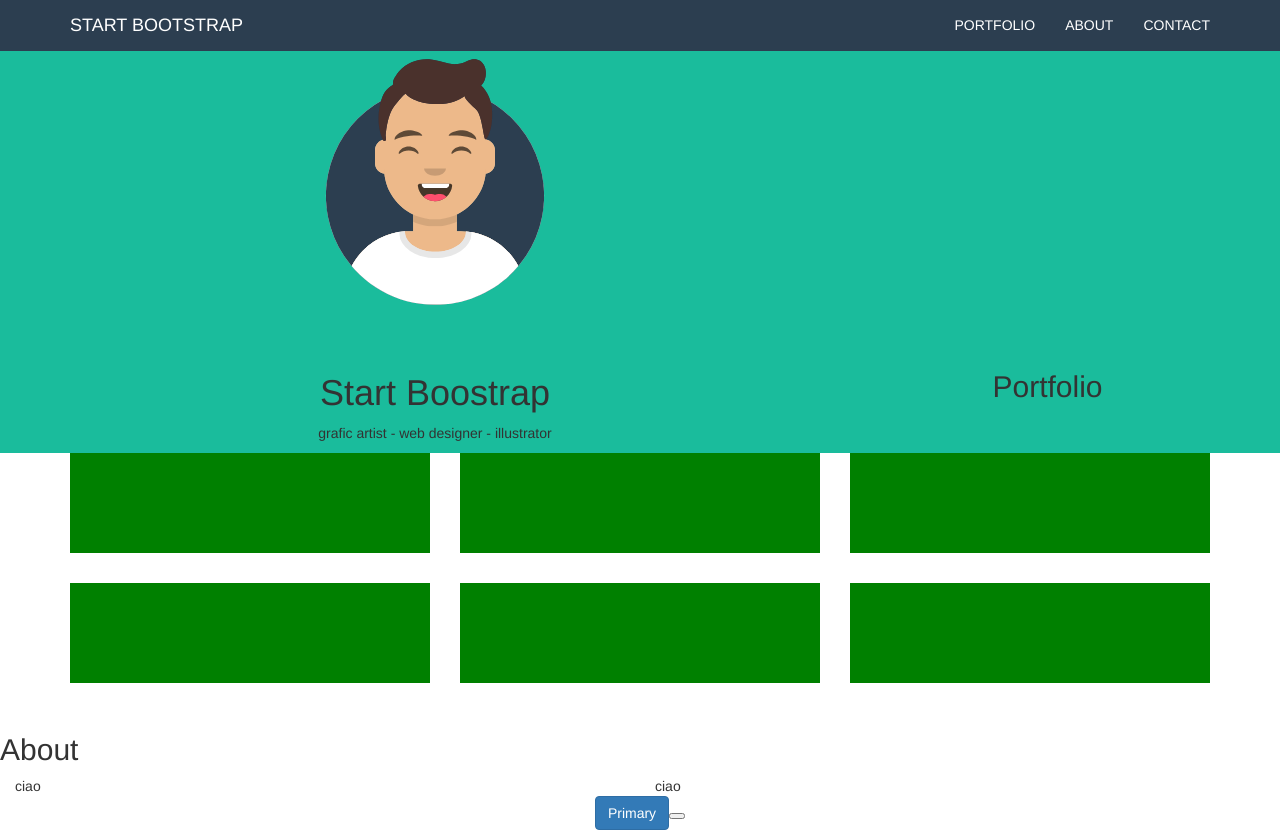
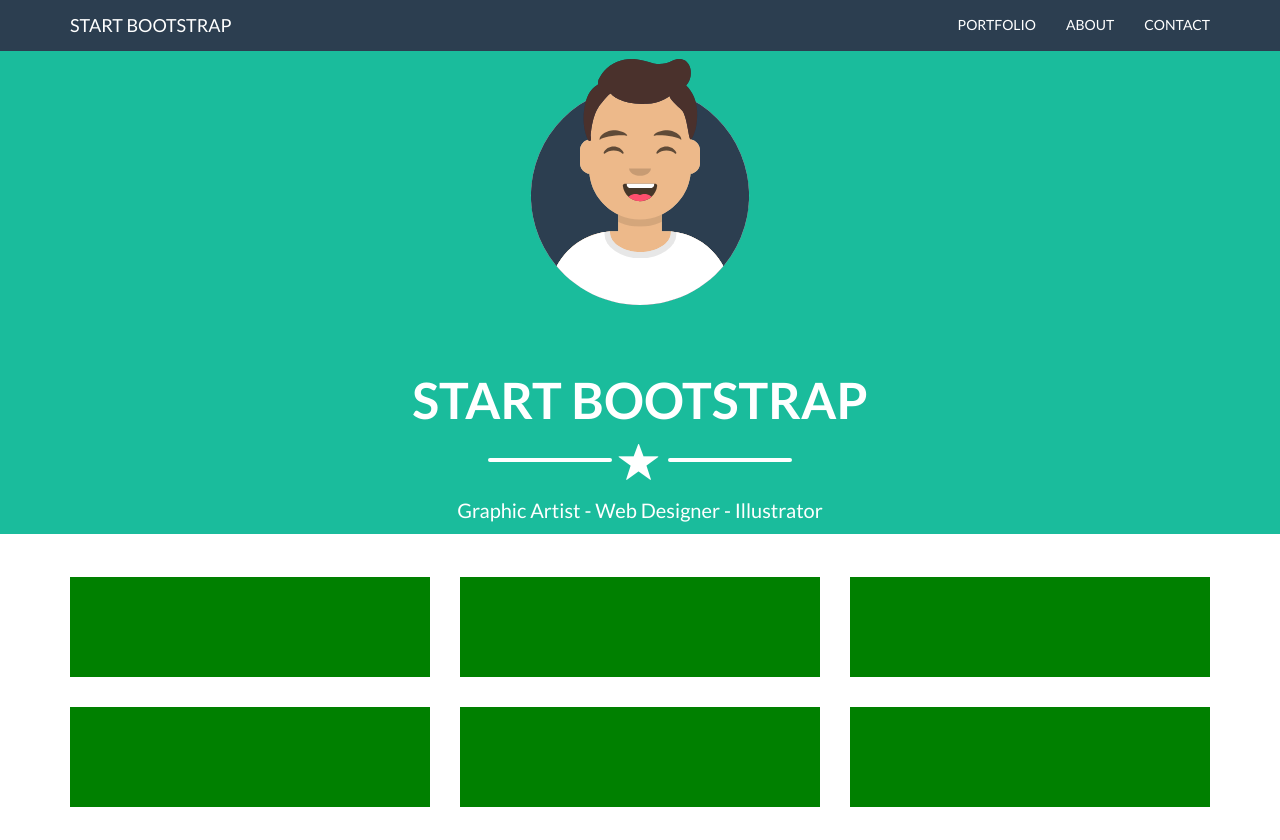
Before and after one commit to musumeci-gabriele/html-css-bootstrap-freelancer, a plain HTML site: page index.html in a window 1280 px wide. Shown: the top 840 px of the page. Drawn offline with nearby package versions, Linux system fonts and the light colour scheme.

Commit message:
start bootstrap

```diff
--- a/css/style.css
+++ b/css/style.css
@@ -3,8 +3,9 @@ body {
     font-family: 'Lato', sans-serif;
     font-size: 14px;
     line-height: 1.42857143;
-    color: #333;
+    color: #fff;
     background-color: #fff;
+    text-align: center;
 }
 /* color */
 .bg_blue-p{
@@ -17,6 +18,7 @@ body {
 /* editing text */
 .up_text{
   text-transform: uppercase;
+
 }
 .text_white{
   color: white;
@@ -24,10 +26,12 @@ body {
 #hover_text:hover{
   background-color: #1abc9c;
 }
+h1{
+  font-size: 50px;
+}
 /* //editing text */
 #avatar{
   width:240px;
-  height: 255px;
   margin: 0 0 48px;
 }
 .jumbo_section{
@@ -37,9 +41,23 @@ body {
 .jumbo_text{
   margin: auto;
   text-align: center;
-  max-width: 900px;
   padding:0 15px;
 }
+.separatore{
+  text-align: center;
+  font-size: 40px;
+
+}
+.linea{
+  border: 2px solid white;
+  border-radius: 5px;
+  width: 120px;
+  display: inline-block;
+}
+.jobs{
+  font-size: 20px;
+}
+
 .box-portfolio{
   height: 100px;
   background-color: green;
--- a/index.html
+++ b/index.html
@@ -4,8 +4,8 @@
     <meta charset="utf-8">
     <meta name="viewport" content="width=device-width, initial-scale=1.0">
     <title>Boostrap</title>
+    <link rel="stylesheet" href="css/bootstrap.min.css">
     <link rel="stylesheet" href="css/style.css">
-    <link rel="stylesheet" href="css/bootstrap.min.css">
     <link rel="stylesheet" href="https://cdnjs.cloudflare.com/ajax/libs/font-awesome/5.13.1/css/all.min.css">
     <link href="https://fonts.googleapis.com/css2?family=Lato:wght@400;700&display=swap" rel="stylesheet">
     <link rel="shortcut icon" href="img/G.jpg">
@@ -41,13 +41,23 @@
     <main>
       <!-- JUMBOTRON -->
       <section class="jumbo_section">
-        <div class="">
-          <div class="row bg_green">
-            <div class="jumbo_text col-xs-12 col-sm-12 col-md-12">
+        <div class="row">
+          <div class="bg_green col-xs-12 col-sm-12 col-md-12 col-lg-12">
+            <div class="jumbo_text">
               <img id="avatar" src="img/avataaars.svg" alt="avatar">
-              <h1>Start Boostrap</h1>
-              <p>grafic artist - web designer - illustrator</p>
-            </div>
+              <h1 class="up_text text_white"><strong>Start Bootstrap</strong></h1>
+
+              <div class="separatore">
+                <hr class="linea">
+                  <span class="glyphicon glyphicon-star" ></span>
+                <hr class="linea">
+              </div>
+
+              <div class="row">
+               <div class="col-xs-12 col-sm-12 col-md-12 col-lg-12">
+                 <p class="jobs">Graphic Artist - Web Designer - Illustrator</p>
+                </div>
+              </div>
           </div>
         </div>
       </section>
```
